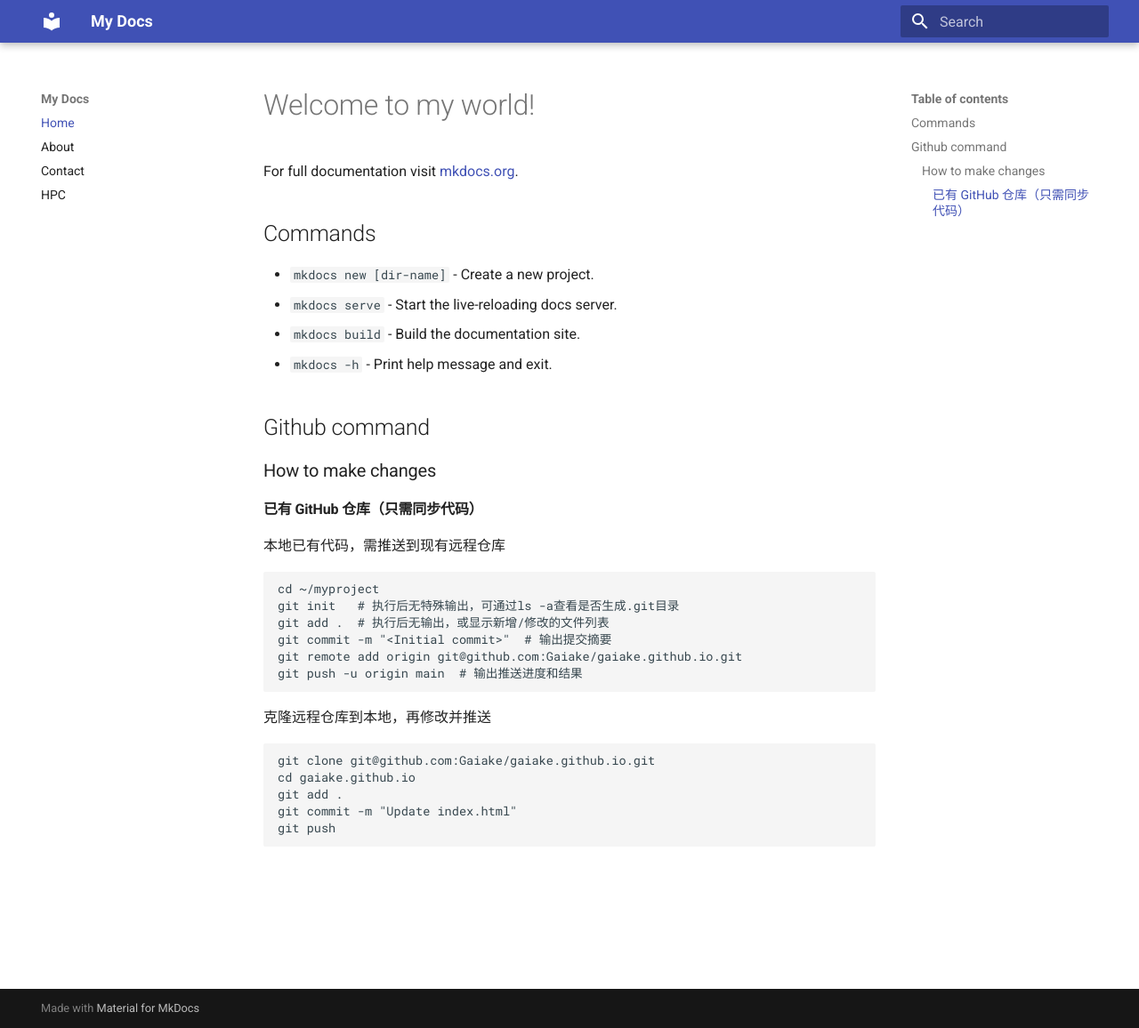
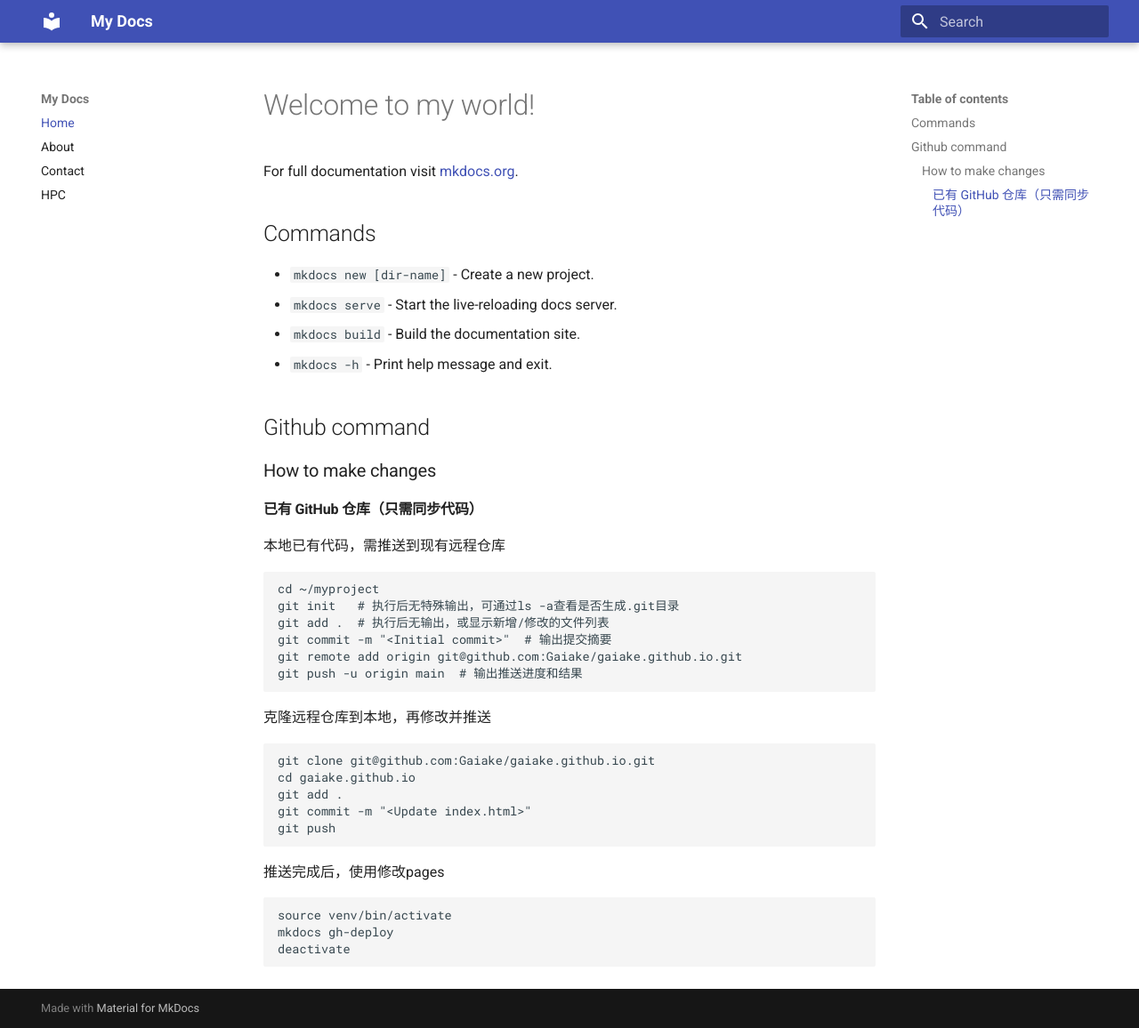
Before and after one commit to Gaiake/Gaiake.github.io, an MkDocs documentation site: the page built from docs/index.md, in a window 1280 px wide and 1156 px high. Shown: the whole window at 89% size. Built offline with MkDocs 1.6.1 and Material for MkDocs 9.7.7, drawn with Linux system fonts in a browser that asks for light colours.

Commit message:
<Update index.html>

````diff
--- a/docs/index.md
+++ b/docs/index.md
@@ -26,6 +26,12 @@ git push -u origin main  # 输出推送进度和结果
 git clone git@github.com:Gaiake/gaiake.github.io.git
 cd gaiake.github.io
 git add .
-git commit -m "Update index.html"
+git commit -m "<Update index.html>"
 git push
 ```
+推送完成后，使用修改pages
+```
+source venv/bin/activate
+mkdocs gh-deploy
+deactivate
+```
````
Also changed, not shown: site/index.html, site/search/search_index.json.
